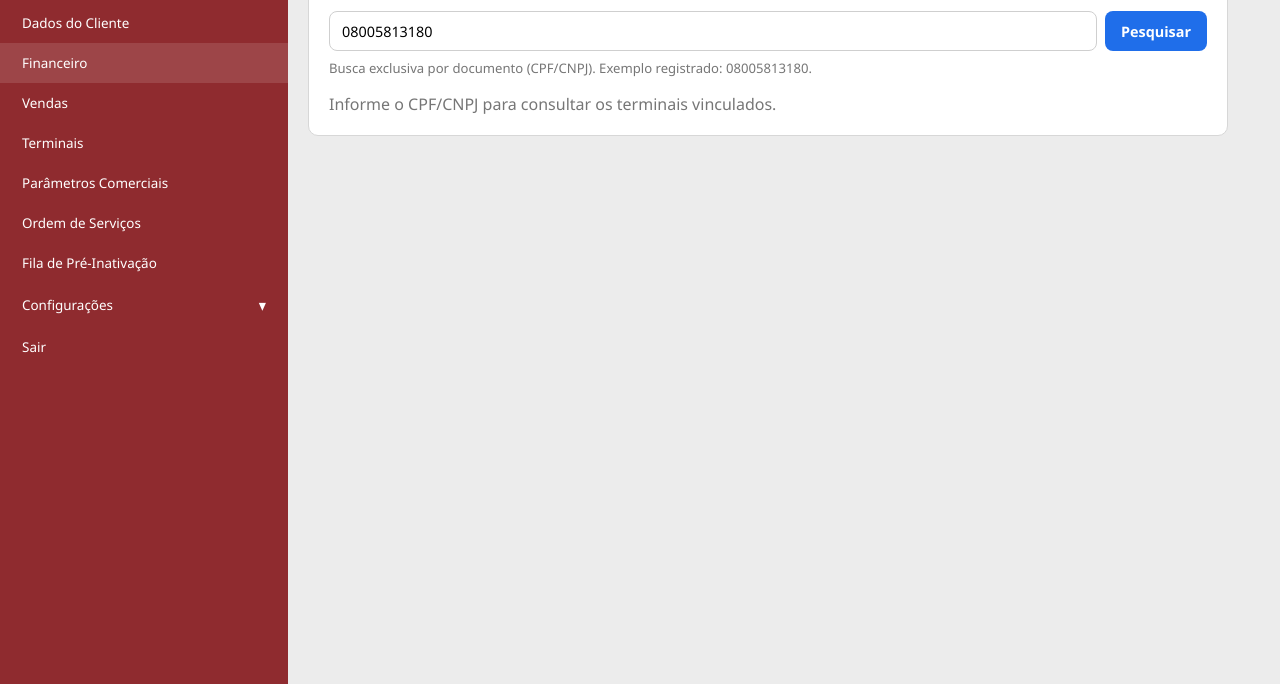
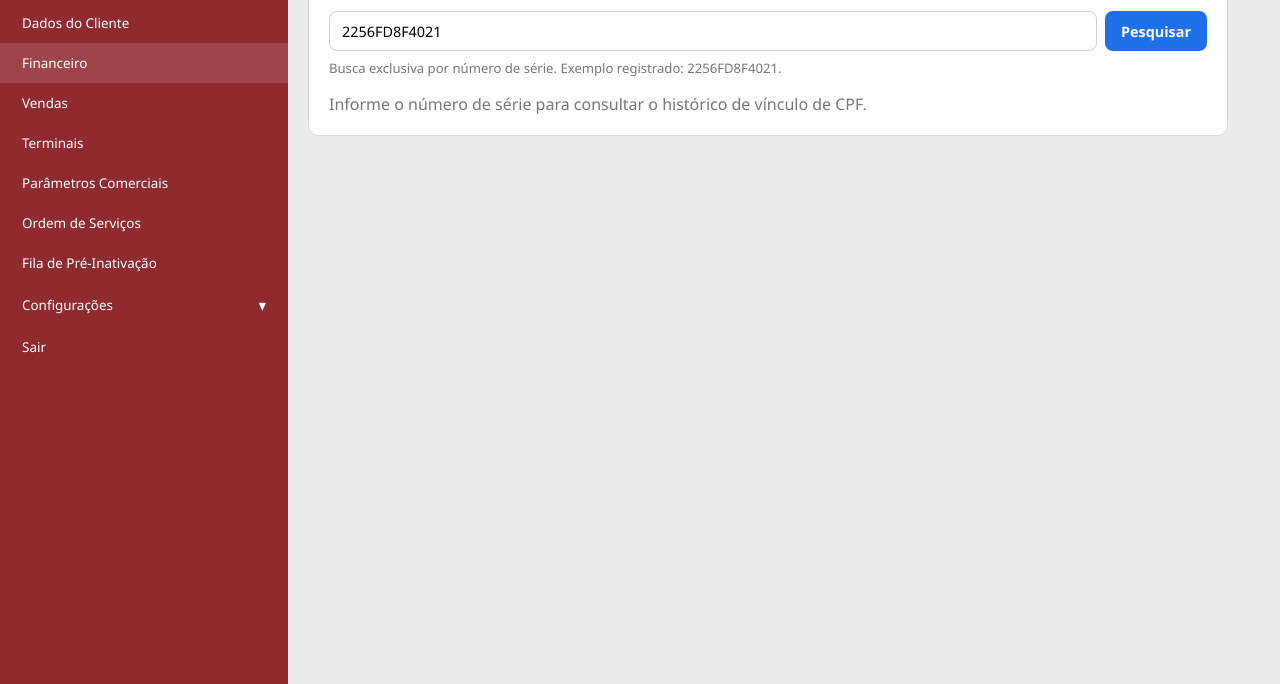
Before and after one commit to Joaohhvitton/Prototipo_FlexForce, a plain HTML site: page index.html in a window 1280 px wide. Shown: the part 116-800 px from the top of the page. Drawn offline with Linux system fonts and the light colour scheme.

Commit message:
Update index.html

```diff
--- a/index.html
+++ b/index.html
@@ -25,10 +25,16 @@
           <a href="#" class="menu-item">Fila de Pré-Inativação</a>
 
           <div class="menu-group">
-            <button id="configButton" class="menu-item menu-button" type="button" aria-expanded="false">
+            <button
+              id="configButton"
+              class="menu-item menu-button"
+              type="button"
+              aria-expanded="false"
+            >
               Configurações
               <span class="arrow">▾</span>
             </button>
+
             <div id="configSubmenu" class="submenu" hidden>
               <button id="openMiddlewareQuery" class="submenu-item" type="button">
                 Consulta Status Middleware
@@ -51,21 +57,24 @@
 
           <form id="searchForm" class="search-row">
             <input
-              id="documentSearch"
+              id="serialSearch"
               type="text"
-              inputmode="numeric"
-              placeholder="Digite o CPF/CNPJ (somente números)"
-              value="08005813180"
-              maxlength="14"
+              placeholder="Digite o número de série"
+              value="2256FD8F4021"
+              maxlength="20"
               autocomplete="off"
             />
             <button type="submit">Pesquisar</button>
           </form>
 
-          <p class="helper">Busca exclusiva por documento (CPF/CNPJ). Exemplo registrado: 08005813180.</p>
+          <p class="helper">
+            Busca exclusiva por número de série. Exemplo registrado: 2256FD8F4021.
+          </p>
 
           <div id="resultSection" class="result-area" aria-live="polite">
-            <p class="empty-state">Informe o CPF/CNPJ para consultar os terminais vinculados.</p>
+            <p class="empty-state">
+              Informe o número de série para consultar o histórico de vínculo de CPF.
+            </p>
           </div>
         </section>
       </main>
```
